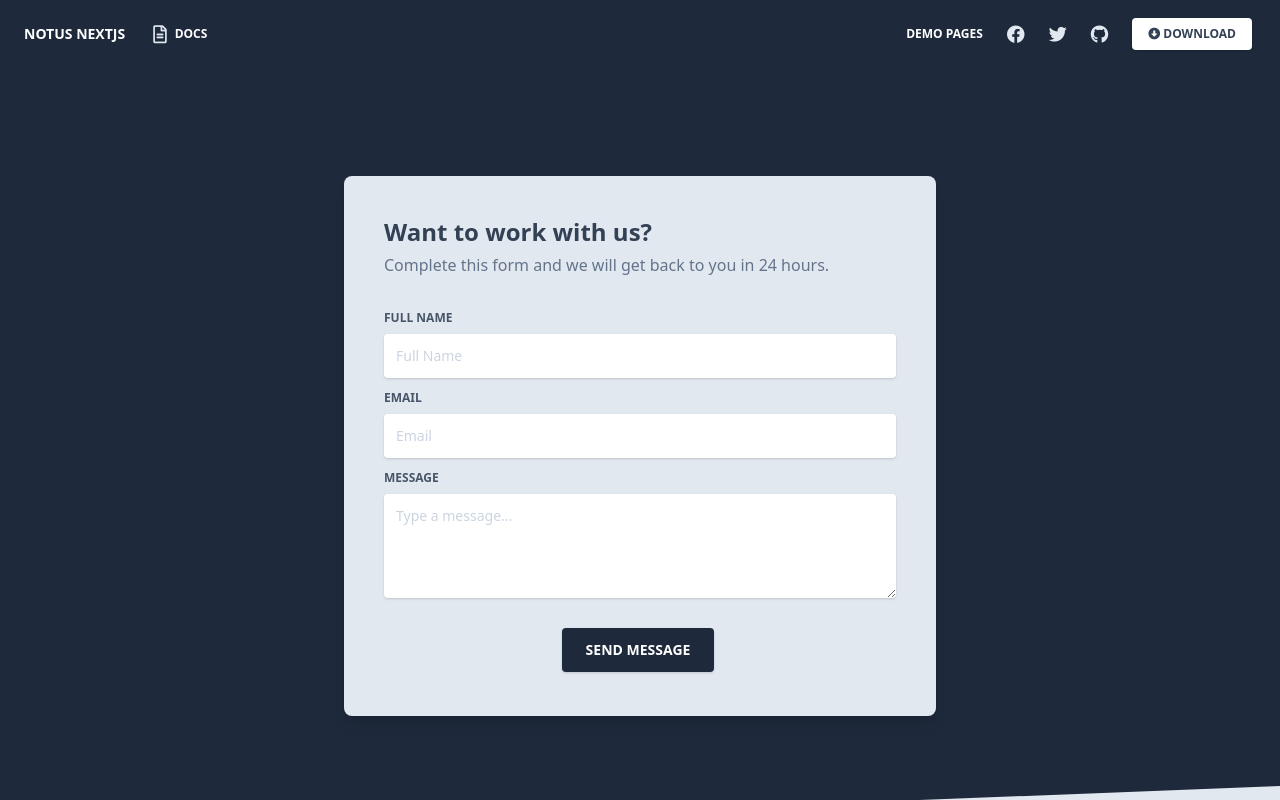
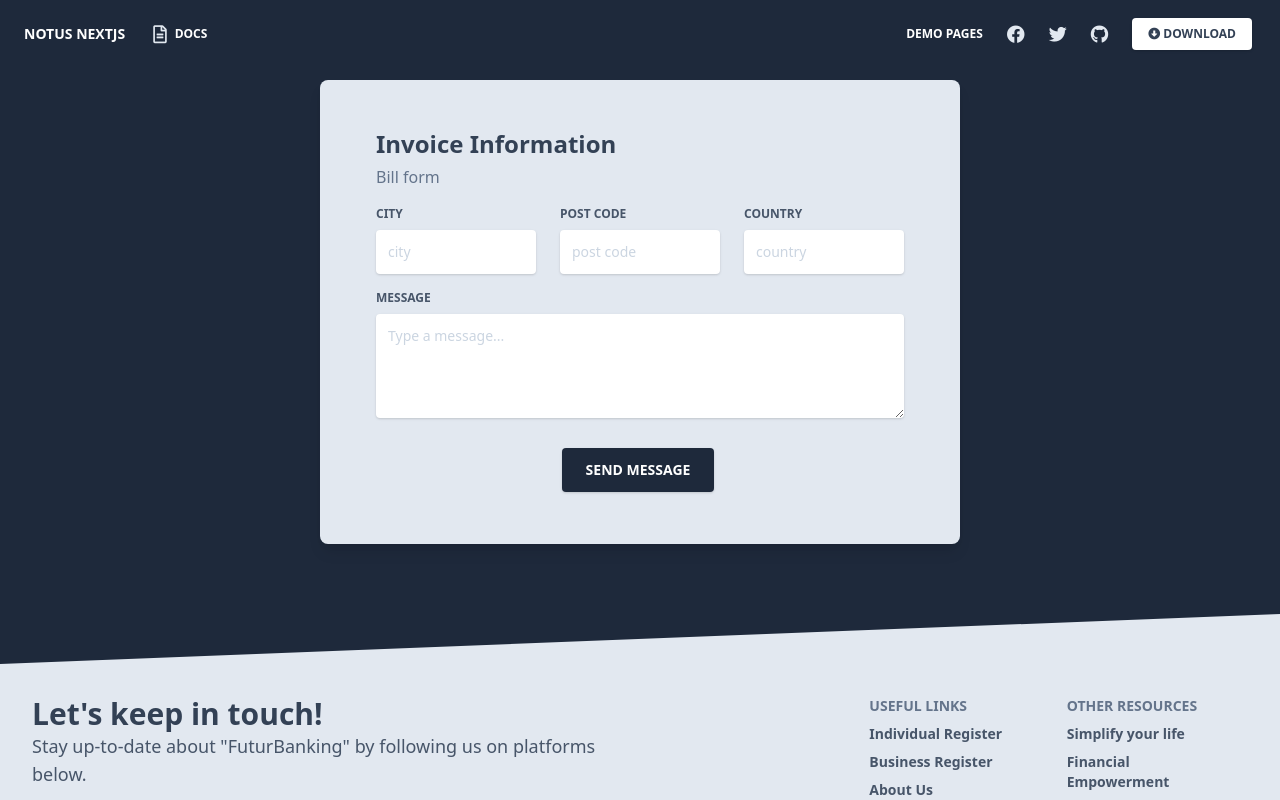
Before and after one commit to codewithaltin/banking-management-web-app, a Next.js app: page /auth/invoice_details in a window 1280 px wide. Shown: the top 800 px of the page. Built offline with nearby package versions, Linux system fonts and the light colour scheme.

Commit message:
invoice form created

```diff
--- a/pages/auth/invoice_details.js
+++ b/pages/auth/invoice_details.js
@@ -1,3 +1,4 @@
+
 
 
 import Navbar from "components/Navbars/AuthNavbar.js";
@@ -28,49 +29,67 @@ export default function Invoice() {
                     </svg>
                 </div>
 
-                    <div className="lg:pt-24 lg:pb-64">
-                    </div>
             </section>
             <section className="relative block py-24 lg:pt-0  bg-blueGray-800" >
-                <div className="container mx-auto px-4">
-                    <div className="flex flex-wrap justify-center lg:-mt-64 -mt-48">
-                        <div className="w-full lg:w-6/12 px-4">
+                <div className="container mx-auto px-0">
+                    <div className="flex flex-wrap justify-center lg:-mt-0 -mt-0">
+                        <div className="w-full lg:w-6/12 px-0">
                             <div className="relative flex flex-col min-w-0 break-words w-full mb-6 shadow-lg rounded-lg bg-blueGray-200">
-                                <div className="flex-auto p-5 lg:p-10">
+                                <div className="flex-auto p-10 lg:p-10">
+
+                                    <div className="rounded-t mb-o px-4 py-2">
+                                        <form>
                                             <h4 className="text-2xl font-semibold">
-                                        Want to work with us?
+                                                Invoice Information
                                             </h4>
                                             <p className="leading-relaxed mt-1 mb-4 text-blueGray-500">
-                                        Complete this form and we will get back to you in 24
-                                        hours.
+                                                Bill form
                                             </p>
-                                    <div className="relative w-full mb-3 mt-8">
+                                            <div className="flex mb-4">
+                                                <div className="w-1/2 mr-3">
                                                     <label
                                                         className="block uppercase text-blueGray-600 text-xs font-bold mb-2"
                                                         htmlFor="full-name"
                                                     >
-                                            Full Name
+                                                        City
                                                     </label>
                                                     <input
                                                         type="text"
                                                         className="border-0 px-3 py-3 placeholder-blueGray-300 text-blueGray-600 bg-white rounded text-sm shadow focus:outline-none focus:ring w-full ease-linear transition-all duration-150"
-                                            placeholder="Full Name"
+                                                        placeholder="city"
+                                                    />
+
+                                                </div>
+
+                                                <div className="w-1/2 ml-3 mr-3">
+                                                    <label
+                                                        className="block uppercase text-blueGray-600 text-xs font-bold mb-2"
+                                                        htmlFor="post-code"
+                                                    >
+                                                        Post Code
+                                                    </label>
+                                                    <input
+                                                        type="number"
+                                                        className="border-0 px-3 py-3 placeholder-blueGray-300 text-blueGray-600 bg-white rounded text-sm shadow focus:outline-none focus:ring w-full ease-linear transition-all duration-150"
+                                                        placeholder="post code"
                                                     />
                                                 </div>
 
-                                    <div className="relative w-full mb-3">
+                                                <div className="w-1/2 ml-3">
                                                     <label
                                                         className="block uppercase text-blueGray-600 text-xs font-bold mb-2"
-                                            htmlFor="email"
+                                                        htmlFor="Country"
                                                     >
-                                            Email
+                                                        Country
                                                     </label>
                                                     <input
-                                            type="email"
+                                                        type="text"
                                                         className="border-0 px-3 py-3 placeholder-blueGray-300 text-blueGray-600 bg-white rounded text-sm shadow focus:outline-none focus:ring w-full ease-linear transition-all duration-150"
-                                            placeholder="Email"
+                                                        placeholder="country"
                                                     />
                                                 </div>
+                                            </div>
+
 
                                             <div className="relative w-full mb-3">
                                                 <label
@@ -94,6 +113,10 @@ export default function Invoice() {
                                                     Send Message
                                                 </button>
                                             </div>
+                                        </form>
+                                    </div>
+
+
                                 </div>
                             </div>
                         </div>
```
Lines whose indentation alone changed are shown as unchanged.
